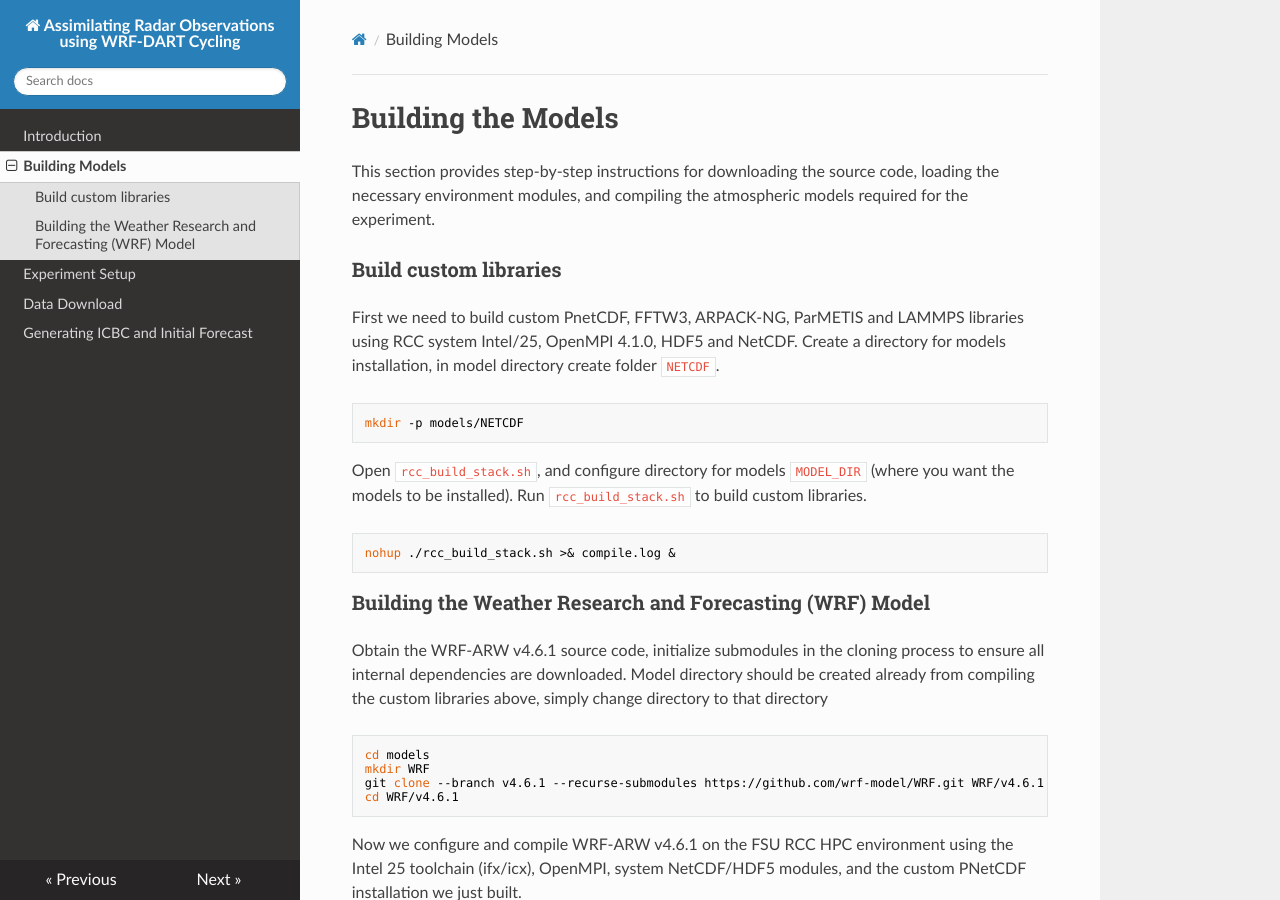
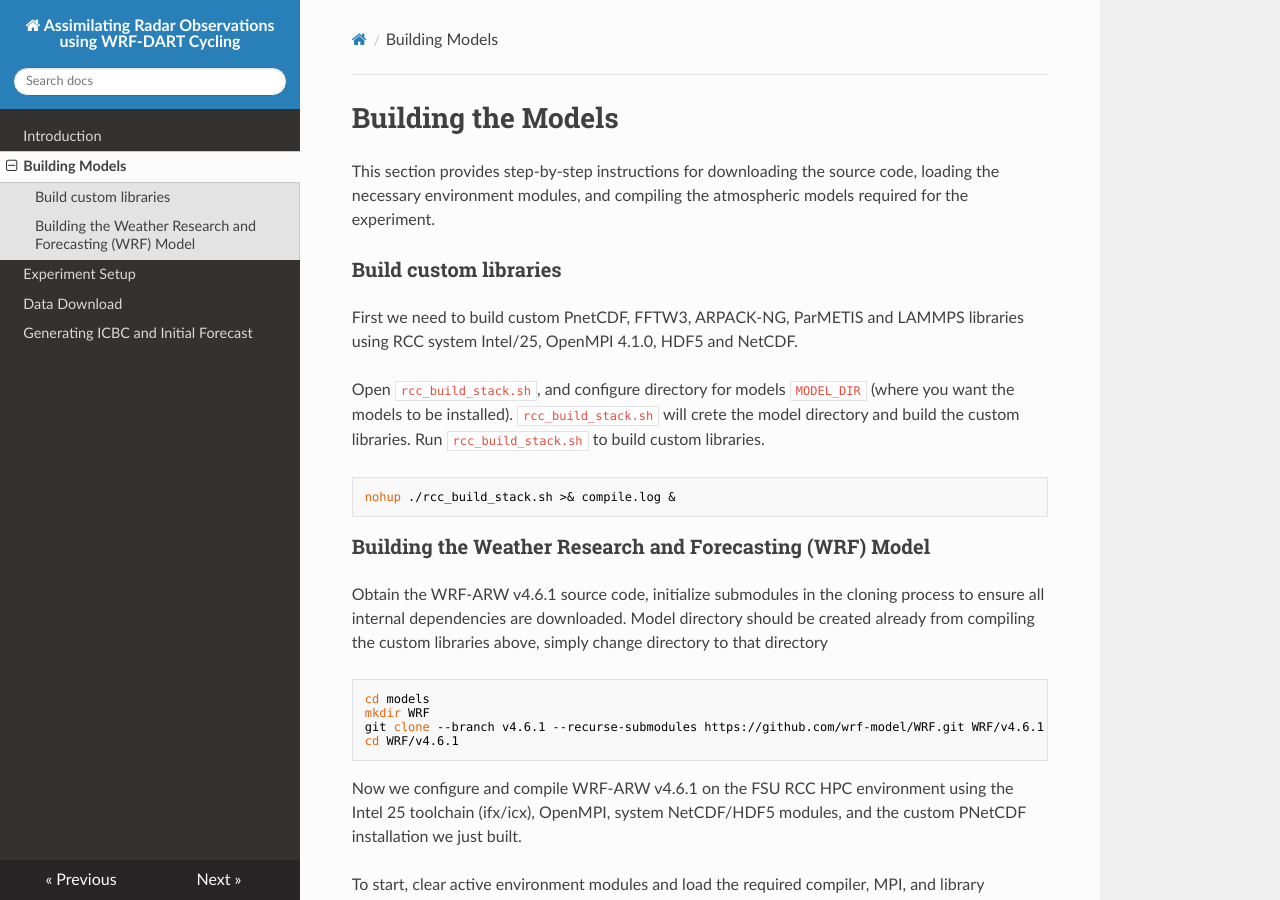
Before and after one commit to stephen-asare/WRF-DART-CYCLING, an MkDocs documentation site: the page built from docs/building_models.md, in a window 1280 px wide and 900 px high. Built offline with MkDocs 1.6.1, drawn with Linux system fonts in a browser that asks for light colours; nearby versions of some CDN libraries.

Commit message:
Update instructions for building custom libraries
Clarified instructions for building custom libraries and added a command to run the build script.

````diff
--- a/docs/building_models.md
+++ b/docs/building_models.md
@@ -2,11 +2,9 @@
 This section provides step-by-step instructions for downloading the source code, loading the necessary environment modules, and compiling the atmospheric models required for the experiment.
 
 ### Build custom libraries
-First we need to build custom PnetCDF, FFTW3, ARPACK-NG, ParMETIS and LAMMPS libraries using RCC system Intel/25, OpenMPI 4.1.0, HDF5 and NetCDF. Create a directory for models installation, in model directory create folder `NETCDF`.
-```bash
-mkdir -p models/NETCDF
-```
-Open `rcc_build_stack.sh`, and configure directory for models `MODEL_DIR` (where you want the models to be installed).
+First we need to build custom PnetCDF, FFTW3, ARPACK-NG, ParMETIS and LAMMPS libraries using RCC system Intel/25, OpenMPI 4.1.0, HDF5 and NetCDF.
+
+Open `rcc_build_stack.sh`, and configure directory for models `MODEL_DIR` (where you want the models to be installed). `rcc_build_stack.sh` will crete the model directory and build the custom libraries.
 Run `rcc_build_stack.sh` to build custom libraries.
 ```bash
 nohup ./rcc_build_stack.sh >& compile.log &
````
